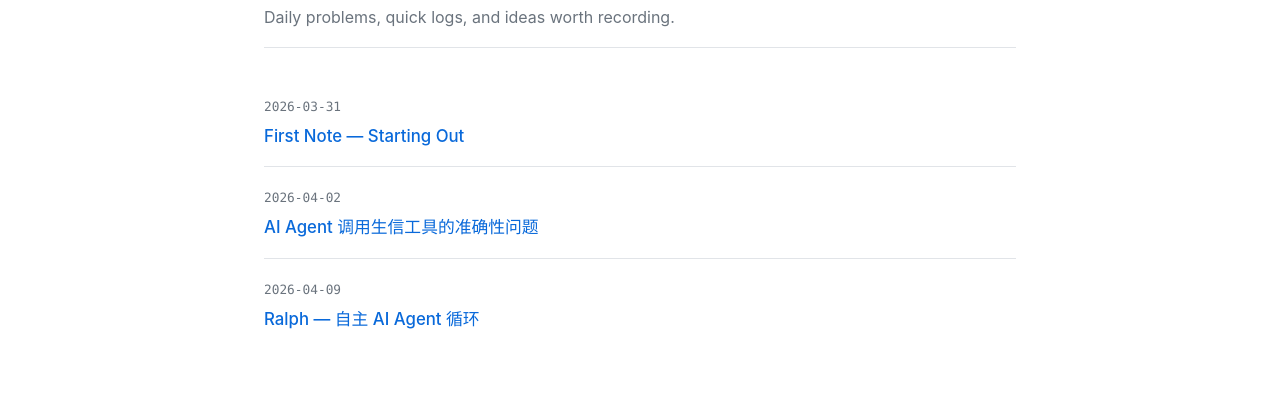
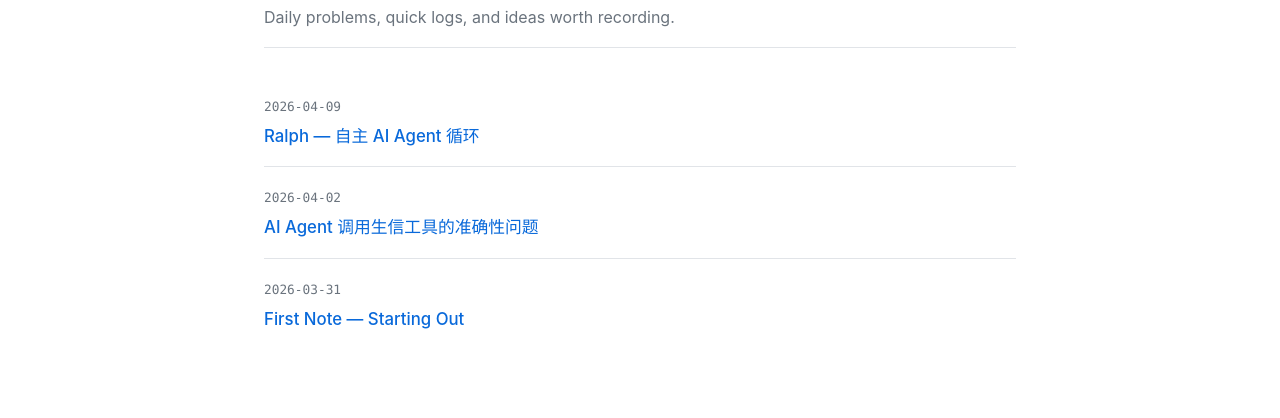
Before and after one commit to nullvoid42/blog, a Jekyll site: the page built from notes/index.html, in a window 1280 px wide. Shown: the part 146-564 px from the top of the page. Built offline with Jekyll 4.4.1, drawn with Linux system fonts in a browser that asks for light colours.

Commit message:
Explicit sort by date desc for posts, notes, docs, and home layout

```diff
--- a/_layouts/home.html
+++ b/_layouts/home.html
@@ -8,7 +8,8 @@ layout: default
     <h2>Recent Posts</h2>
     {% if site.posts.size > 0 %}
       <ul class="post-list">
-        {% for post in site.posts limit:5 %}
+        {% assign sorted_posts = site.posts | sort: 'date' | reverse %}
+{% for post in sorted_posts limit:5 %}
         <li class="post-item">
           <span class="post-date">{{ post.date | date: "%Y-%m-%d" }}</span>
           <a class="post-link" href="{{ post.url | relative_url }}">{{ post.title }}</a>
--- a/docs/index.html
+++ b/docs/index.html
@@ -10,7 +10,8 @@ permalink: /docs/
 
 {% if site.docs.size > 0 %}
   <ul class="collection-list">
-    {% for doc in site.docs %}
+    {% assign sorted_docs = site.docs | sort: 'date' | reverse %}
+{% for doc in sorted_docs %}
     <li class="collection-list-item">
       <div class="meta">{{ doc.date | date: "%Y-%m-%d" }}</div>
       <a href="{{ doc.url | relative_url }}">{{ doc.title }}</a>
--- a/notes/index.html
+++ b/notes/index.html
@@ -10,7 +10,8 @@ permalink: /notes/
 
 {% if site.notes.size > 0 %}
   <ul class="collection-list">
-    {% for note in site.notes %}
+    {% assign sorted_notes = site.notes | sort: 'date' | reverse %}
+{% for note in sorted_notes %}
     <li class="collection-list-item">
       <div class="meta">{{ note.date | date: "%Y-%m-%d" }}</div>
       <a href="{{ note.url | relative_url }}">{{ note.title }}</a>
--- a/posts/index.html
+++ b/posts/index.html
@@ -10,7 +10,8 @@ permalink: /posts/
 
 {% if site.posts.size > 0 %}
   <ul class="collection-list">
-    {% for post in site.posts %}
+    {% assign sorted_posts = site.posts | sort: 'date' | reverse %}
+{% for post in sorted_posts %}
     <li class="collection-list-item">
       <div class="meta">{{ post.date | date: "%Y-%m-%d" }}</div>
       <a href="{{ post.url | relative_url }}">{{ post.title }}</a>
```
